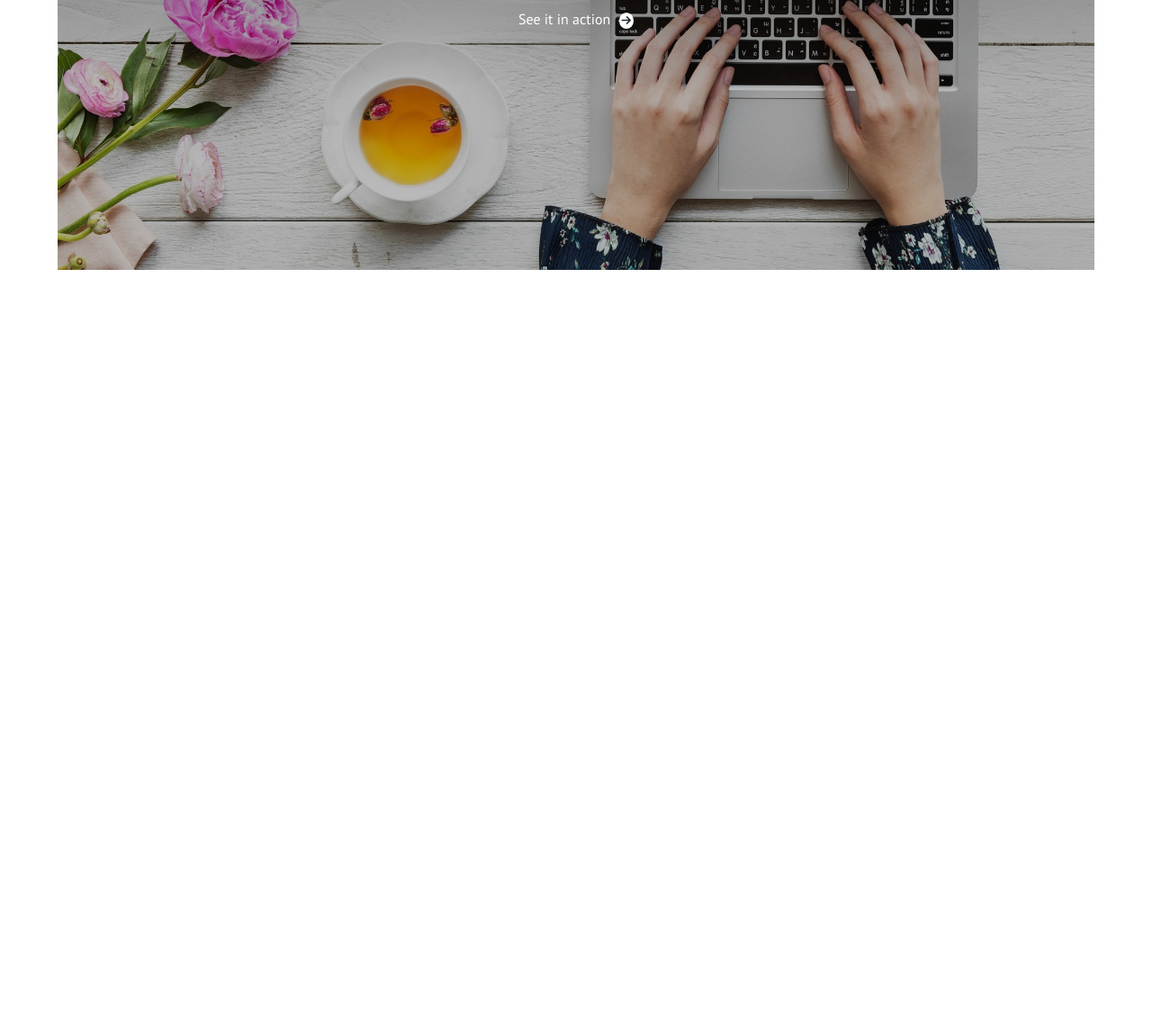
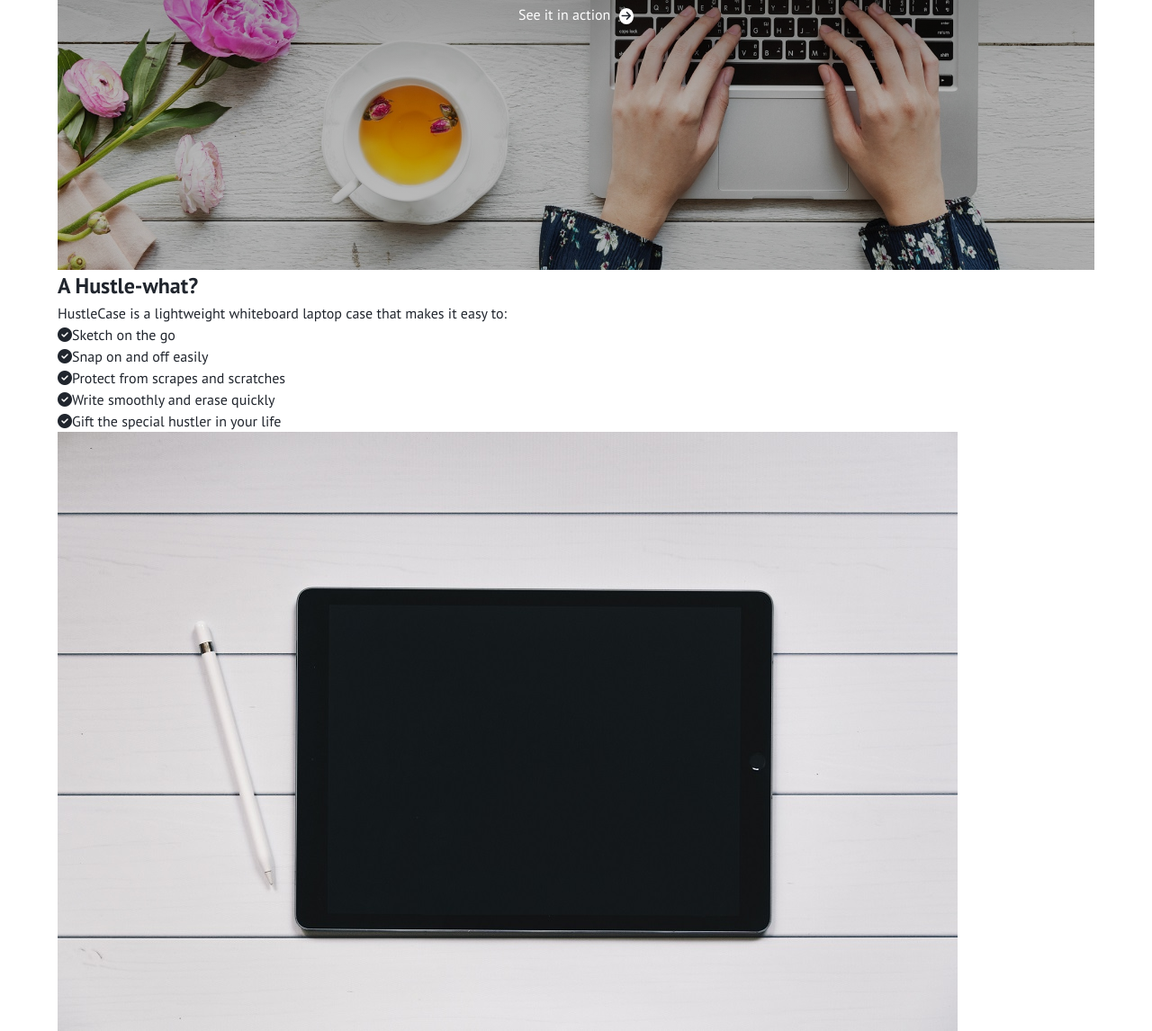
Before and after one commit to BernaBoshnak/SoftUni-HTML-CSS-Course, a plain HTML site: page 09. Exam Preparation/07. Whiteboard/whiteboard.html in a window 1280 px wide. Shown: the part 540-1686 px from the top of the page at 90% size. Before the commit the page ends 840 px from the top, so only its background shows below. Drawn offline with Linux system fonts and the light colour scheme.

Commit message:
added hustle section

```diff
--- a/09. Exam Preparation/07. Whiteboard/styles/whiteboard.css
+++ b/09. Exam Preparation/07. Whiteboard/styles/whiteboard.css
@@ -11,7 +11,7 @@
 
 body {
     font-family: 'PT Sans', sans-serif;
-    color: var(--clr-white);
+    color: var(--clr-black);
     background-color: var(--clr-white);
     padding: 0 4rem;
 }
@@ -85,6 +85,7 @@ h5 {
     font-size: 54px;
     line-height: 1.1;
     margin-bottom: 32px;
+    color: var(--clr-white);
 }
 
 #whiteboard .desc {
@@ -92,11 +93,12 @@ h5 {
     font-weight: 300;
     line-height: 1.1;
     margin-bottom: 48px;
+    color: var(--clr-white);
 }
 
 #whiteboard .btn {
     padding: 5px 15px;
-    margin-bottom: 48px;
+    margin-bottom: 38px;
     border: none;
     border-radius: 5px;
     font-size: 15px;
--- a/09. Exam Preparation/07. Whiteboard/whiteboard.html
+++ b/09. Exam Preparation/07. Whiteboard/whiteboard.html
@@ -38,6 +38,50 @@
           ></a>
         </div>
       </section>
+
+      <section id="hustle" class="feature-section">
+        <div class="content">
+          <h2 class="title">A Hustle-what?</h2>
+          <p class="desc">
+            HustleCase is a lightweight whiteboard laptop case that makes it
+            easy to:
+          </p>
+
+          <ul class="descriptions" role="list">
+            <li class="item">
+              <i class="fa-sharp fa-solid fa-circle-check"></i>Sketch on the go
+            </li>
+
+            <li class="item">
+              <i class="fa-sharp fa-solid fa-circle-check"></i>Snap on and off
+              easily
+            </li>
+
+            <li class="item">
+              <i class="fa-sharp fa-solid fa-circle-check"></i>Protect from
+              scrapes and scratches
+            </li>
+
+            <li class="item">
+              <i class="fa-sharp fa-solid fa-circle-check"></i>Write smoothly
+              and erase quickly
+            </li>
+
+            <li class="item">
+              <i class="fa-sharp fa-solid fa-circle-check"></i>Gift the special
+              hustler in your life
+            </li>
+          </ul>
+        </div>
+
+        <div class="feature">
+          <img
+            src="./image/tablet.jpg"
+            alt="Download image"
+            class="feature-img"
+          />
+        </div>
+      </section>
     </main>
   </body>
 </html>
```
